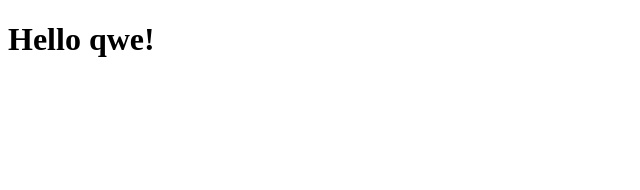
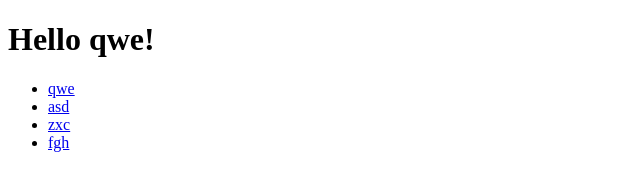
Before and after one commit to isaenzq/isaenzq.github.io, a plain HTML site: page index.html in a window 1280 px wide. Shown: the whole page, without its empty margins (0-640 px from the left). Drawn offline with Linux system fonts and the light colour scheme.

Commit message:
Add navigation menu to index.html

```diff
--- a/index.html
+++ b/index.html
@@ -7,5 +7,11 @@
 
 	<body>
 		<h1>Hello qwe!</h1>
+		<ul>
+			<li><a href="/content/1.html">qwe</a></li>
+			<li><a href="/content/2.html">asd</a></li>
+			<li><a href="/content/3.html">zxc</a></li>
+			<li><a href="/content/4.html">fgh</a></li>
+		</ul>
 	</body>
 </html>
```
